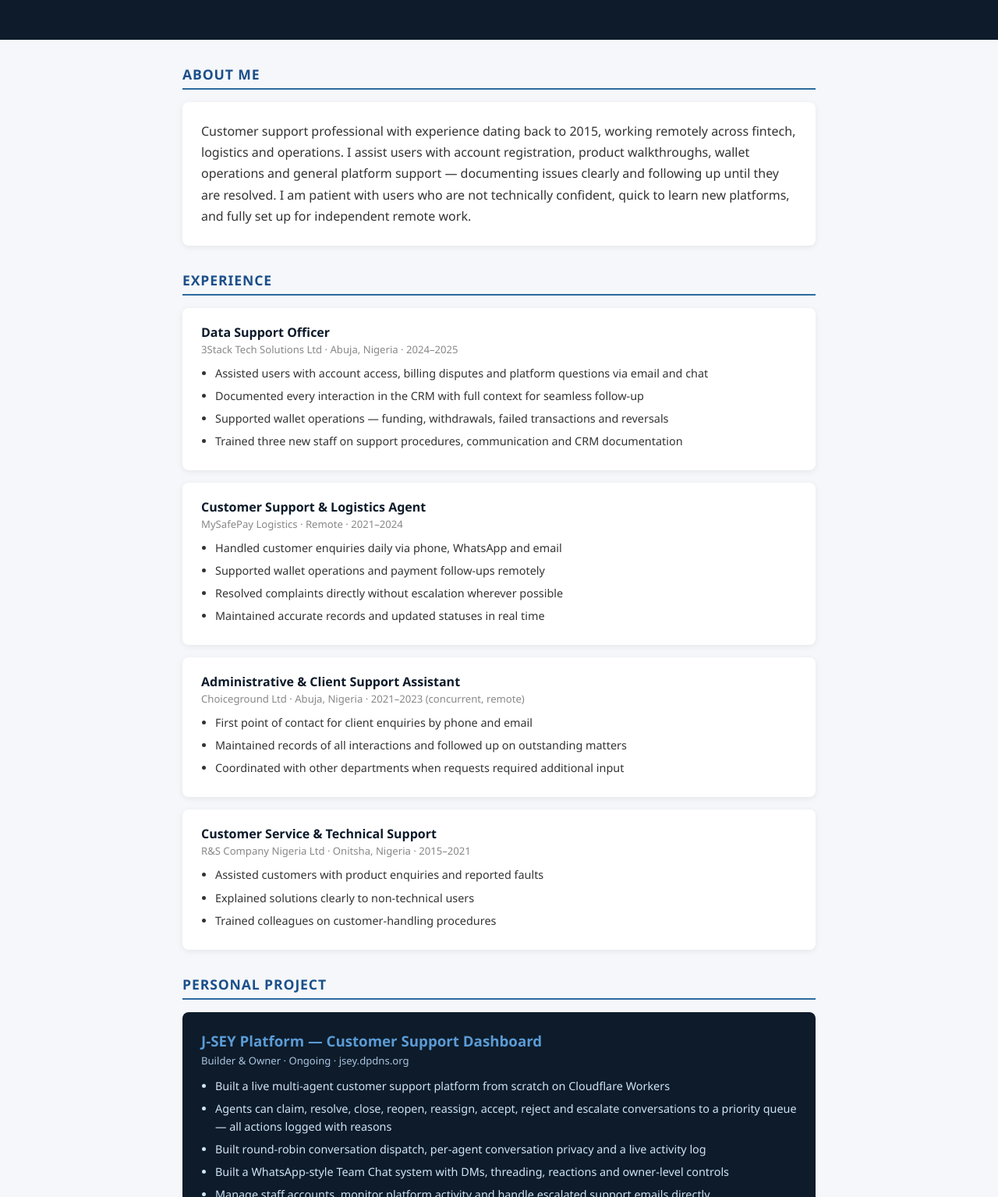
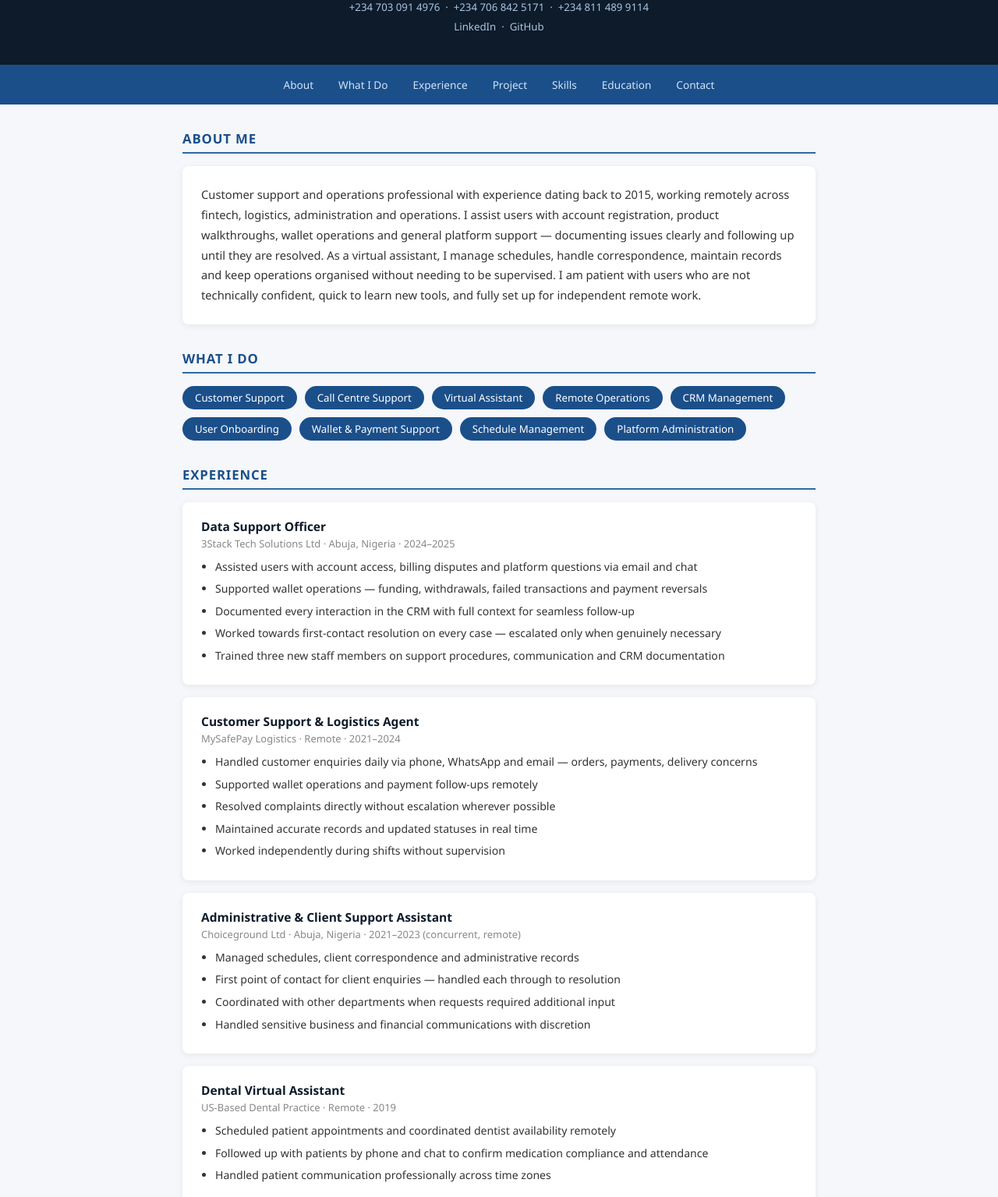
Before and after one commit to johncrossu/johncrossu.github.io, a plain HTML site: page index.html in a window 1280 px wide. Shown: the part 316-1851 px from the top of the page at 78% size. Drawn offline with Linux system fonts and the light colour scheme.

Commit message:
Master portfolio — CS, call centre and VA

```diff
--- a/index.html
+++ b/index.html
@@ -3,98 +3,137 @@
 <head>
 <meta charset="UTF-8">
 <meta name="viewport" content="width=device-width, initial-scale=1.0">
-<title>Johncross Ugwuegede — Customer Support Professional</title>
+<title>Johncross Ugwuegede — Customer Support & Operations Professional</title>
 <style>
 *{margin:0;padding:0;box-sizing:border-box}
 body{font-family:'Segoe UI',sans-serif;background:#f5f7fa;color:#333}
-header{background:#0d1b2a;color:#fff;padding:48px 24px;text-align:center}
-header h1{font-size:2rem;margin-bottom:8px}
-header p.title{color:#5b9bd5;font-size:1.1rem;margin-bottom:12px}
-header p.contact{font-size:0.85rem;color:#aac4e0}
+header{background:#0d1b2a;color:#fff;padding:48px 24px 36px;text-align:center}
+header img{width:130px;height:130px;border-radius:50%;border:3px solid #2d6a9f;object-fit:cover;margin-bottom:18px}
+header h1{font-size:1.9rem;margin-bottom:8px}
+header p.title{color:#5b9bd5;font-size:1rem;margin-bottom:12px;line-height:1.6}
+header p.contact{font-size:0.83rem;color:#aac4e0;line-height:1.9}
 header a{color:#aac4e0;text-decoration:none}
 header a:hover{color:#fff}
+nav{background:#1b4f8a;display:flex;justify-content:center;flex-wrap:wrap;gap:4px;padding:10px 16px}
+nav a{color:#d0e4f7;text-decoration:none;font-size:0.85rem;padding:6px 14px;border-radius:4px;transition:background 0.2s}
+nav a:hover{background:#2d6a9f;color:#fff}
 section{max-width:860px;margin:32px auto;padding:0 24px}
-h2{color:#1b4f8a;border-bottom:2px solid #2d6a9f;padding-bottom:6px;margin-bottom:16px;font-size:1.1rem;text-transform:uppercase;letter-spacing:0.05em}
-.summary{background:#fff;border-radius:8px;padding:24px;box-shadow:0 2px 8px rgba(0,0,0,0.07);margin-bottom:24px;line-height:1.7}
-.job{background:#fff;border-radius:8px;padding:20px 24px;box-shadow:0 2px 8px rgba(0,0,0,0.07);margin-bottom:16px}
-.job h3{color:#0d1b2a;font-size:1rem;margin-bottom:2px}
-.job .meta{color:#888;font-size:0.82rem;margin-bottom:10px}
-.job ul{padding-left:18px}
-.job ul li{margin-bottom:6px;line-height:1.6;font-size:0.9rem}
+h2{color:#1b4f8a;border-bottom:2px solid #2d6a9f;padding-bottom:6px;margin-bottom:16px;font-size:1.05rem;text-transform:uppercase;letter-spacing:0.05em}
+.summary{background:#fff;border-radius:8px;padding:24px;box-shadow:0 2px 8px rgba(0,0,0,0.07);margin-bottom:24px;line-height:1.75;font-size:0.92rem}
+.card{background:#fff;border-radius:8px;padding:20px 24px;box-shadow:0 2px 8px rgba(0,0,0,0.07);margin-bottom:16px}
+.card h3{color:#0d1b2a;font-size:0.97rem;margin-bottom:2px}
+.card .meta{color:#888;font-size:0.81rem;margin-bottom:10px}
+.card ul{padding-left:18px}
+.card ul li{margin-bottom:6px;line-height:1.6;font-size:0.88rem}
 .project{background:#0d1b2a;color:#fff;border-radius:8px;padding:24px;margin-bottom:16px}
-.project h3{color:#5b9bd5;margin-bottom:4px}
-.project .meta{color:#aac4e0;font-size:0.82rem;margin-bottom:12px}
+.project h3{color:#5b9bd5;margin-bottom:4px;font-size:0.97rem}
+.project .meta{color:#aac4e0;font-size:0.81rem;margin-bottom:12px}
 .project ul{padding-left:18px}
-.project ul li{margin-bottom:6px;line-height:1.6;font-size:0.9rem;color:#d0e4f7}
+.project ul li{margin-bottom:6px;line-height:1.6;font-size:0.88rem;color:#d0e4f7}
 .skills{background:#fff;border-radius:8px;padding:20px 24px;box-shadow:0 2px 8px rgba(0,0,0,0.07);margin-bottom:16px}
-.skills p{margin-bottom:8px;font-size:0.9rem;line-height:1.6}
+.skills p{margin-bottom:8px;font-size:0.88rem;line-height:1.65}
 .skills strong{color:#1b4f8a}
-footer{text-align:center;padding:32px 24px;color:#999;font-size:0.85rem}
+.roles{display:flex;flex-wrap:wrap;gap:10px;margin-bottom:24px}
+.role-tag{background:#1b4f8a;color:#fff;border-radius:20px;padding:6px 16px;font-size:0.83rem}
+.contact-box{background:#0d1b2a;color:#fff;border-radius:8px;padding:24px;text-align:center;margin-bottom:24px}
+.contact-box p{margin-bottom:8px;font-size:0.9rem;color:#aac4e0;line-height:1.8}
+.contact-box a{color:#5b9bd5;text-decoration:none}
+.contact-box a:hover{color:#fff}
+footer{text-align:center;padding:28px 24px;color:#999;font-size:0.82rem;border-top:1px solid #e0e0e0;margin-top:16px}
+@media(max-width:600px){header h1{font-size:1.4rem}nav a{font-size:0.78rem;padding:5px 10px}}
 </style>
 </head>
 <body>
 <header>
+<img src="photo.jpg" alt="Ugochukwu Johncross Ugwuegede">
 <h1>Ugochukwu Johncross Ugwuegede</h1>
-<p class="title">Customer Support Professional · Virtual Assistant · Platform Builder</p>
+<p class="title">Customer Support Professional &nbsp;·&nbsp; Virtual Assistant &nbsp;·&nbsp; Platform Builder</p>
 <p class="contact">
-Enugu, Nigeria &nbsp;·&nbsp;
-<a href="mailto:johncrossugwuegede@gmail.com">johncrossugwuegede@gmail.com</a> &nbsp;·&nbsp;
-+234 703 091 4976 &nbsp;·&nbsp;
-<a href="https://linkedin.com/in/johncrossugwuegede">LinkedIn</a>
+Enugu, Nigeria &nbsp;·&nbsp; <a href="mailto:johncrossugwuegede@gmail.com">johncrossugwuegede@gmail.com</a><br>
++234 703 091 4976 &nbsp;·&nbsp; +234 706 842 5171 &nbsp;·&nbsp; +234 811 489 9114<br>
+<a href="https://linkedin.com/in/johncrossugwuegede" target="_blank">LinkedIn</a> &nbsp;·&nbsp; <a href="https://github.com/johncrossu" target="_blank">GitHub</a>
 </p>
-<div style="margin-top:20px"><img src="photo.jpg" alt="Johncross Ugwuegede" style="width:140px;height:140px;border-radius:50%;border:3px solid #2d6a9f;object-fit:cover"></div>
 </header>
-
-<section>
+<nav>
+<a href="#about">About</a>
+<a href="#what-i-do">What I Do</a>
+<a href="#experience">Experience</a>
+<a href="#project">Project</a>
+<a href="#skills">Skills</a>
+<a href="#education">Education</a>
+<a href="#contact">Contact</a>
+</nav>
+<section id="about">
 <h2>About Me</h2>
-<div class="summary">
-Customer support professional with experience dating back to 2015, working remotely across fintech, logistics and operations. I assist users with account registration, product walkthroughs, wallet operations and general platform support — documenting issues clearly and following up until they are resolved. I am patient with users who are not technically confident, quick to learn new platforms, and fully set up for independent remote work.
+<div class="summary">Customer support and operations professional with experience dating back to 2015, working remotely across fintech, logistics, administration and operations. I assist users with account registration, product walkthroughs, wallet operations and general platform support — documenting issues clearly and following up until they are resolved. As a virtual assistant, I manage schedules, handle correspondence, maintain records and keep operations organised without needing to be supervised. I am patient with users who are not technically confident, quick to learn new tools, and fully set up for independent remote work.</div>
+</section>
+<section id="what-i-do">
+<h2>What I Do</h2>
+<div class="roles">
+<span class="role-tag">Customer Support</span>
+<span class="role-tag">Call Centre Support</span>
+<span class="role-tag">Virtual Assistant</span>
+<span class="role-tag">Remote Operations</span>
+<span class="role-tag">CRM Management</span>
+<span class="role-tag">User Onboarding</span>
+<span class="role-tag">Wallet &amp; Payment Support</span>
+<span class="role-tag">Schedule Management</span>
+<span class="role-tag">Platform Administration</span>
 </div>
 </section>
-
-<section>
+<section id="experience">
 <h2>Experience</h2>
-<div class="job">
+<div class="card">
 <h3>Data Support Officer</h3>
 <div class="meta">3Stack Tech Solutions Ltd · Abuja, Nigeria · 2024–2025</div>
 <ul>
 <li>Assisted users with account access, billing disputes and platform questions via email and chat</li>
+<li>Supported wallet operations — funding, withdrawals, failed transactions and payment reversals</li>
 <li>Documented every interaction in the CRM with full context for seamless follow-up</li>
-<li>Supported wallet operations — funding, withdrawals, failed transactions and reversals</li>
-<li>Trained three new staff on support procedures, communication and CRM documentation</li>
+<li>Worked towards first-contact resolution on every case — escalated only when genuinely necessary</li>
+<li>Trained three new staff members on support procedures, communication and CRM documentation</li>
 </ul>
 </div>
-<div class="job">
+<div class="card">
 <h3>Customer Support &amp; Logistics Agent</h3>
 <div class="meta">MySafePay Logistics · Remote · 2021–2024</div>
 <ul>
-<li>Handled customer enquiries daily via phone, WhatsApp and email</li>
+<li>Handled customer enquiries daily via phone, WhatsApp and email — orders, payments, delivery concerns</li>
 <li>Supported wallet operations and payment follow-ups remotely</li>
 <li>Resolved complaints directly without escalation wherever possible</li>
 <li>Maintained accurate records and updated statuses in real time</li>
+<li>Worked independently during shifts without supervision</li>
 </ul>
 </div>
-<div class="job">
+<div class="card">
 <h3>Administrative &amp; Client Support Assistant</h3>
 <div class="meta">Choiceground Ltd · Abuja, Nigeria · 2021–2023 (concurrent, remote)</div>
 <ul>
-<li>First point of contact for client enquiries by phone and email</li>
-<li>Maintained records of all interactions and followed up on outstanding matters</li>
+<li>Managed schedules, client correspondence and administrative records</li>
+<li>First point of contact for client enquiries — handled each through to resolution</li>
 <li>Coordinated with other departments when requests required additional input</li>
+<li>Handled sensitive business and financial communications with discretion</li>
 </ul>
 </div>
-<div class="job">
+<div class="card">
+<h3>Dental Virtual Assistant</h3>
+<div class="meta">US-Based Dental Practice · Remote · 2019</div>
+<ul>
+<li>Scheduled patient appointments and coordinated dentist availability remotely</li>
+<li>Followed up with patients by phone and chat to confirm medication compliance and attendance</li>
+<li>Handled patient communication professionally across time zones</li>
+</ul>
+</div>
+<div class="card">
 <h3>Customer Service &amp; Technical Support</h3>
 <div class="meta">R&amp;S Company Nigeria Ltd · Onitsha, Nigeria · 2015–2021</div>
 <ul>
-<li>Assisted customers with product enquiries and reported faults</li>
-<li>Explained solutions clearly to non-technical users</li>
-<li>Trained colleagues on customer-handling procedures</li>
+<li>Assisted customers with product enquiries and reported faults involving lottery terminal machines</li>
+<li>Explained solutions clearly to non-technical users; trained colleagues on customer-handling procedures</li>
 </ul>
 </div>
 </section>
-
-<section>
+<section id="project">
 <h2>Personal Project</h2>
 <div class="project">
 <h3>J-SEY Platform — Customer Support Dashboard</h3>
@@ -108,30 +147,37 @@ Customer support professional with experience dating back to 2015, working remot
 </ul>
 </div>
 </section>
-
-<section>
+<section id="skills">
 <h2>Skills</h2>
 <div class="skills">
-<p><strong>Channels:</strong> Email · Live chat · Phone · WhatsApp</p>
+<p><strong>Support Channels:</strong> Email · Live chat · Phone · WhatsApp</p>
 <p><strong>CRM &amp; Tools:</strong> Zendesk · Freshdesk · HubSpot · Google Workspace · Microsoft Office · Slack</p>
-<p><strong>Core Skills:</strong> User onboarding · Wallet &amp; payment support · Issue documentation · First-contact resolution · Complaint handling · Independent remote working</p>
+<p><strong>Admin &amp; VA:</strong> Calendar &amp; schedule management · Correspondence · Record-keeping · Document preparation</p>
+<p><strong>Core Skills:</strong> User onboarding · Wallet &amp; payment support · First-contact resolution · Complaint handling · De-escalation · Independent remote working · Time zone flexibility</p>
 </div>
 </section>
-
-<section>
+<section id="education">
 <h2>Education</h2>
-<div class="job">
+<div class="card">
 <h3>B.Sc. Accountancy</h3>
 <div class="meta">Enugu State University of Science and Technology (ESUT) · 2013</div>
 </div>
-<div class="job">
+<div class="card">
 <h3>Data Analysis Certificate</h3>
-<div class="meta">SkillAhead Data Analysis Academy · 2025–2026 · Excel &amp; Power BI</div>
+<div class="meta">SkillAhead Data Analysis Academy · 2025–2026 · Microsoft Excel &amp; Power BI</div>
 </div>
 </section>
-
-<footer>
-&copy; 2026 Ugochukwu Johncross Ugwuegede &nbsp;·&nbsp; johncrossugwuegede@gmail.com
-</footer>
+<section id="contact">
+<h2>Contact</h2>
+<div class="contact-box">
+<p>Available for remote customer support, call centre and virtual assistant roles.</p>
+<p>
+<a href="mailto:johncrossugwuegede@gmail.com">johncrossugwuegede@gmail.com</a><br>
++234 703 091 4976 &nbsp;·&nbsp; +234 706 842 5171 &nbsp;·&nbsp; +234 811 489 9114<br>
+<a href="https://linkedin.com/in/johncrossugwuegede" target="_blank">linkedin.com/in/johncrossugwuegede</a>
+</p>
+</div>
+</section>
+<footer>&copy; 2026 Ugochukwu Johncross Ugwuegede &nbsp;·&nbsp; Enugu, Nigeria</footer>
 </body>
 </html>
```
